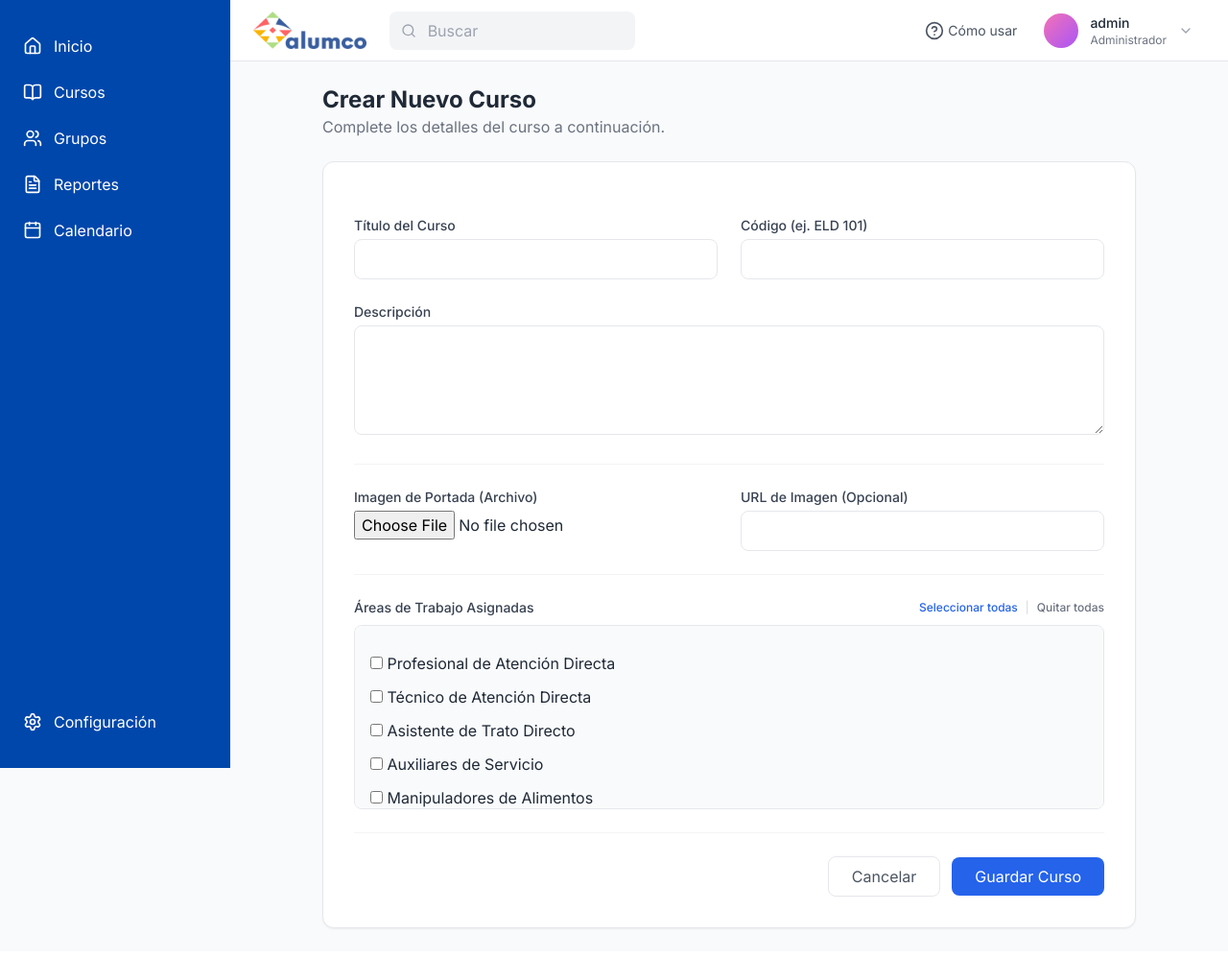
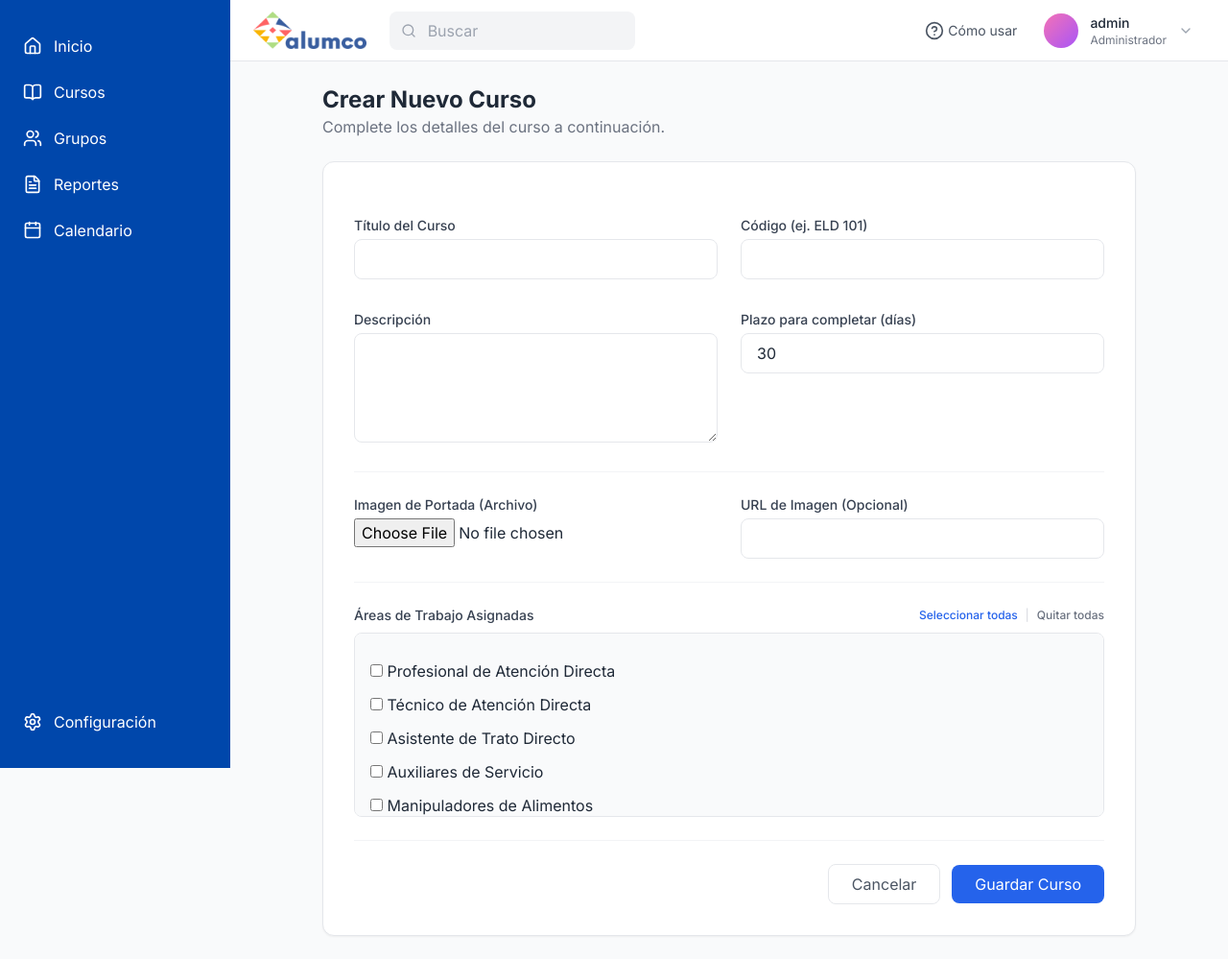
Before and after one commit to PapConAbrilar/RedCuidado, a Django app: page /course/create/ in a window 1280 px wide. Shown: the whole page at 96% size. Before the commit the page ends 968 px from the top, so only its background shows below. Run offline with Django 5.2, Linux system fonts and the light colour scheme; a user stored in the database is signed in; data comes from the database, SQL or seed files in the repository; some libraries are stand-ins or nearby versions.

Commit message:
Fix: Render duration_days in course form to fix validation error

```diff
--- a/RedCuidado/lms/templates/lms/course_form.html
+++ b/RedCuidado/lms/templates/lms/course_form.html
@@ -11,6 +11,12 @@
         <form method="post" enctype="multipart/form-data" class="space-y-6">
             {% csrf_token %}
 
+            {% if form.errors %}
+                <div class="bg-red-50 border border-red-200 text-red-600 px-4 py-3 rounded-lg mb-6">
+                    Por favor, corrija los errores abajo.
+                    {{ form.errors }}
+                </div>
+            {% endif %}
             <div class="grid grid-cols-1 md:grid-cols-2 gap-6">
                 <div>
                     <label class="block text-sm font-medium text-gray-700 mb-1">Título del Curso</label>
@@ -22,9 +28,15 @@
                 </div>
             </div>
 
-            <div>
-                <label class="block text-sm font-medium text-gray-700 mb-1">Descripción</label>
-                {{ form.description }}
+            <div class="grid grid-cols-1 md:grid-cols-2 gap-6 pt-2">
+                <div>
+                    <label class="block text-sm font-medium text-gray-700 mb-1">Descripción</label>
+                    {{ form.description }}
+                </div>
+                <div>
+                    <label class="block text-sm font-medium text-gray-700 mb-1">Plazo para completar (días)</label>
+                    {{ form.duration_days }}
+                </div>
             </div>
 
             <div class="grid grid-cols-1 md:grid-cols-2 gap-6 border-t border-gray-100 pt-6">
```
